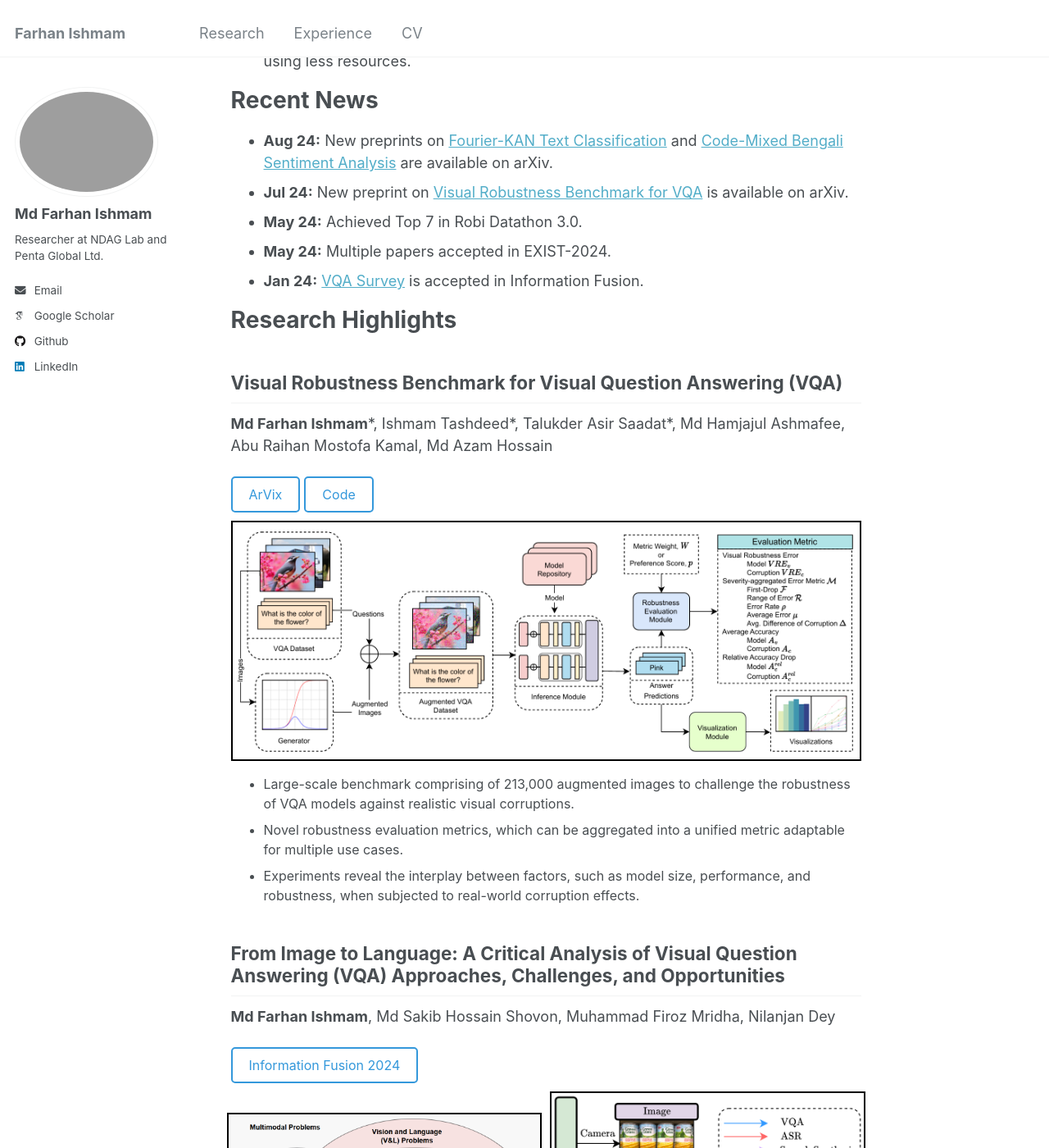
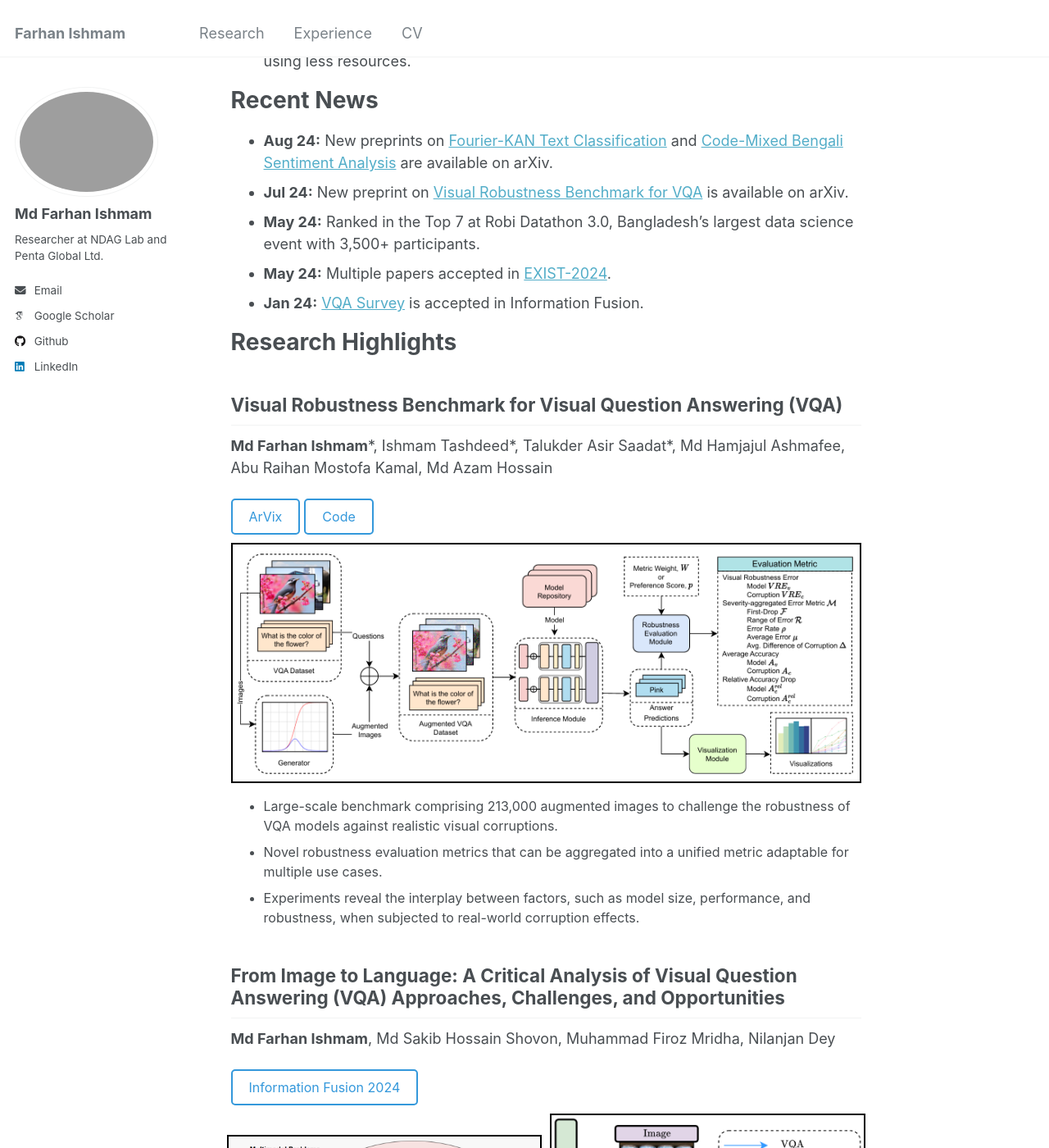
Before and after one commit to farhanishmam/farhanishmam.github.io, a Jekyll site: the page built from _pages/about.md, in a window 1280 px wide and 1400 px high, scrolled down 568 px. Shown: the whole window at 82% size. Built offline with Jekyll 4.4.1, drawn with Linux system fonts in a browser that asks for light colours; some web fonts are replaced; some of the changed text lies outside the part shown.

Commit message:
Update about.md

```diff
--- a/_pages/about.md
+++ b/_pages/about.md
@@ -64,8 +64,8 @@ Currently, I am collaborating with <a href = "https://about.uq.edu.au/experts/32
 
 - **Aug 24:** New preprints on <a href="https://arxiv.org/abs/2408.08803">Fourier-KAN Text Classification</a> and <a href="https://arxiv.org/abs/2408.08964">Code-Mixed Bengali Sentiment Analysis</a> are available on arXiv.
 - **Jul 24:** New preprint on <a href="https://arxiv.org/abs/2407.03386">Visual Robustness Benchmark for VQA</a> is available on arXiv.
-- **May 24:** Achieved Top 7 in Robi Datathon 3.0.
-- **May 24:** Multiple papers accepted in EXIST-2024.
+- **May 24:** Ranked in the Top 7 at Robi Datathon 3.0, Bangladesh's largest data science event with 3,500+ participants.
+- **May 24:** Multiple papers accepted in <a href="http://nlp.uned.es/exist2024/">EXIST-2024</a>.
 - **Jan 24:** <a href="https://www.sciencedirect.com/science/article/abs/pii/S1566253524000484">VQA Survey</a> is accepted in Information Fusion.
 <br>
 <h1>Research Highlights</h1>
@@ -87,8 +87,8 @@ Currently, I am collaborating with <a href = "https://about.uq.edu.au/experts/32
 </div>
 
 <ul style="font-size: 16px;">
-    <li>Large-scale benchmark comprising of 213,000 augmented images to challenge the robustness of VQA models against realistic visual corruptions.</li>
-    <li>Novel robustness evaluation metrics, which can be aggregated into a unified metric adaptable for multiple use cases.</li>
+    <li>Large-scale benchmark comprising 213,000 augmented images to challenge the robustness of VQA models against realistic visual corruptions.</li>
+    <li>Novel robustness evaluation metrics that can be aggregated into a unified metric adaptable for multiple use cases.</li>
     <li>Experiments reveal the interplay between factors, such as model size, performance, and robustness, when subjected to real-world corruption effects.</li>
 </ul>
 
```
Also changed, not shown: other parts of _pages/about.md (+1 -1 lines).
